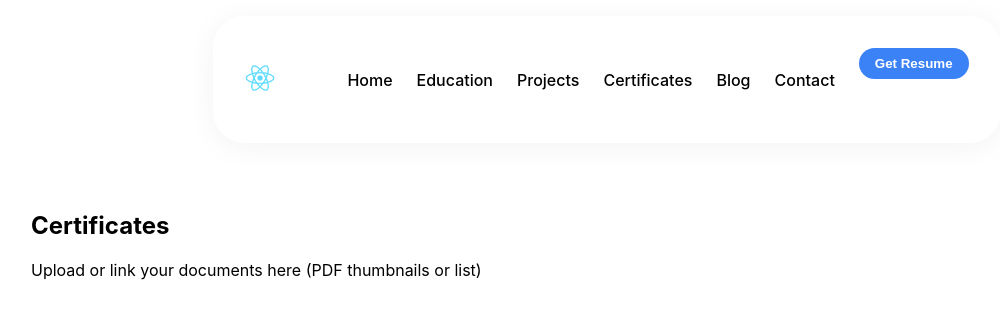
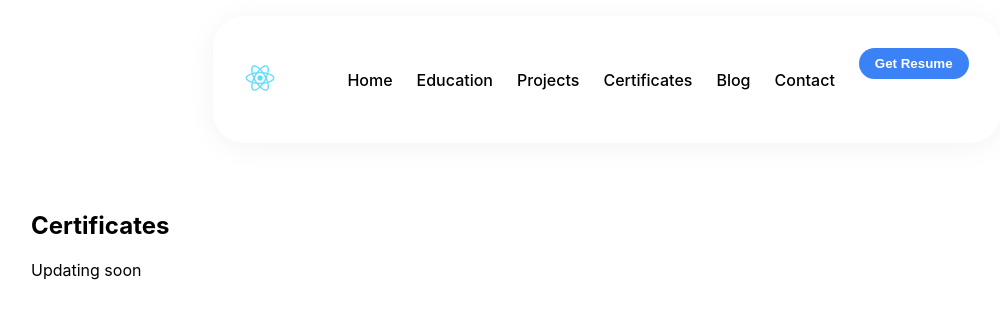
Before and after one commit to Shrinivas-K2/Shrinivas_Profile, a React (Create React App) app: page /certificates in a window 1280 px wide. Shown: the top 318 px of the page, without its empty margins (33-1033 px from the left). Built offline with nearby package versions, Linux system fonts and the light colour scheme.

Commit message:
Update Certificates.js
Updateded Certification page

```diff
--- a/src/pages/Certificates.js
+++ b/src/pages/Certificates.js
@@ -2,7 +2,7 @@ export default function Certificates() {
   return (
     <div style={{ padding: '4rem' }}>
       <h2>Certificates</h2>
-      <p>Upload or link your documents here (PDF thumbnails or list)</p>
+      <p> Updating soon  </p>
     </div>
   );
 }
```
